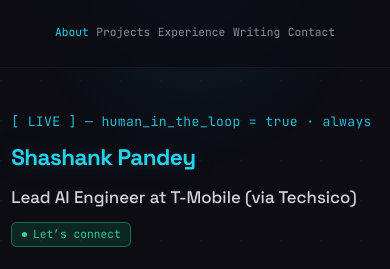
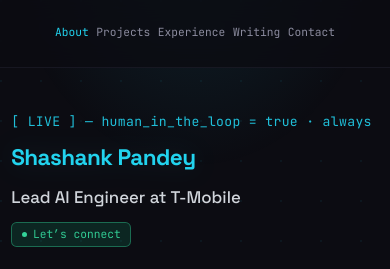
Before and after one commit to snkpgithub/portfolio, a Next.js app: page / in a window 390 px wide. Shown: the top 269 px of the page. Built offline with nearby package versions, Linux system fonts and the light colour scheme; no server answers.

Commit message:
Simplify current company name to T-Mobile

```diff
--- a/src/app/layout.tsx
+++ b/src/app/layout.tsx
@@ -34,18 +34,18 @@ const personSchema = {
     "https://github.com/snkpgithub",
   ],
   description:
-    "Lead AI Engineer at T-Mobile (via Techsico). Experience in production LLM fine-tuning platforms, GenAI and RAG, multi-cloud MLOps, APIs and evaluation-focused delivery.",
+    "Lead AI Engineer at T-Mobile. Experience in production LLM fine-tuning platforms, GenAI and RAG, multi-cloud MLOps, APIs and evaluation-focused delivery.",
 };
 
 export const metadata: Metadata = {
   title: "Shashank Pandey | Lead AI Engineer",
   description:
-    "Lead AI Engineer at T-Mobile (via Techsico). Experience in production LLM fine-tuning platforms, GenAI and RAG, multi-cloud MLOps, APIs and evaluation-focused delivery.",
+    "Lead AI Engineer at T-Mobile. Experience in production LLM fine-tuning platforms, GenAI and RAG, multi-cloud MLOps, APIs and evaluation-focused delivery.",
   metadataBase: new URL(siteUrl),
   openGraph: {
     title: "Shashank Pandey | Lead AI Engineer",
     description:
-      "Lead AI Engineer at T-Mobile (via Techsico). Experience in production LLM fine-tuning platforms, GenAI and RAG, multi-cloud MLOps, APIs and evaluation-focused delivery.",
+      "Lead AI Engineer at T-Mobile. Experience in production LLM fine-tuning platforms, GenAI and RAG, multi-cloud MLOps, APIs and evaluation-focused delivery.",
     url: siteUrl,
     siteName: "Shashank Pandey",
     type: "website",
@@ -55,7 +55,7 @@ export const metadata: Metadata = {
     card: "summary_large_image",
     title: "Shashank Pandey | Lead AI Engineer",
     description:
-      "Lead AI Engineer at T-Mobile (via Techsico). Experience in production LLM fine-tuning platforms, GenAI and RAG, multi-cloud MLOps, APIs and evaluation-focused delivery.",
+      "Lead AI Engineer at T-Mobile. Experience in production LLM fine-tuning platforms, GenAI and RAG, multi-cloud MLOps, APIs and evaluation-focused delivery.",
     images: ["/og.png"],
   },
 };
--- a/src/components/Experience.tsx
+++ b/src/components/Experience.tsx
@@ -3,7 +3,7 @@ import { Section } from "./Section";
 const jobs = [
   {
     role: "Lead AI Engineer",
-    company: "T-Mobile (via Techsico)",
+    company: "T-Mobile",
     period: "May 2026 - Present",
     location: "Remote — Seattle, WA office",
     scope: "Enterprise AI agents and telecommunications data integration on Azure, with a focus on inference efficiency and application observability.",
--- a/src/components/Hero.tsx
+++ b/src/components/Hero.tsx
@@ -121,7 +121,7 @@ export function Hero() {
         className="text-lg sm:text-xl md:text-3xl text-gray-300 mb-3 sm:mb-4 animate-fade-in opacity-0 font-medium"
         style={{ animationDelay: "300ms", animationFillMode: "forwards" }}
       >
-        Lead AI Engineer at T-Mobile (via Techsico)
+        Lead AI Engineer at T-Mobile
       </p>
       <span
         className="inline-flex items-center gap-1.5 font-mono text-xs text-emerald-400/95 bg-emerald-500/15 border border-emerald-400/40 px-2.5 py-1 rounded-md mb-5 sm:mb-6 animate-fade-in opacity-0"
--- a/src/components/Summary.tsx
+++ b/src/components/Summary.tsx
@@ -6,7 +6,7 @@ export function Summary() {
       <div className="border border-border rounded-xl bg-surface/80 p-6 sm:p-8 border-l-4 border-l-accent">
         <h2 className="text-xl sm:text-2xl text-white font-semibold mb-4">From applied research to production systems</h2>
         <p className="text-gray-300 text-base sm:text-lg leading-relaxed mb-4">
-          I’m currently a Lead AI Engineer at T-Mobile via Techsico, working remotely
+          I’m currently a Lead AI Engineer at T-Mobile, working remotely
           with an office in Seattle, WA. My experience spans LLM platforms,
           biomedical retrieval, forecasting, and production NLP.
         </p>
```
